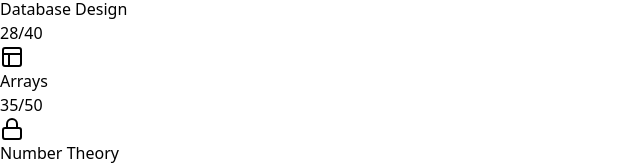
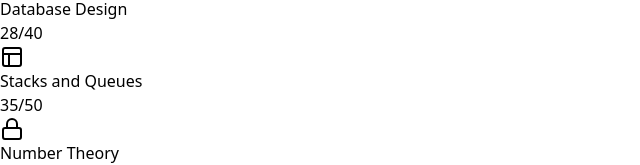
Before and after one commit to Amaanx6/Edu-Play, a React (Vite) app in the folder Frontend/: page /dashboard in a window 1280 px wide. Shown: the part 1115-1280 px from the top of the page, without its empty margins (0-640 px from the left). Built offline with nearby package versions, Linux system fonts and the light colour scheme.

Commit message:
typo in stats

```diff
--- a/Frontend/src/components/Dashboard/StatsCard.tsx
+++ b/Frontend/src/components/Dashboard/StatsCard.tsx
@@ -56,7 +56,7 @@ const leaderboardData = [
 const categoryStats = [
   { category: 'Arrays & Strings', icon: Brackets, solved: 45, total: 60, color: 'text-blue-400' },
   { category: 'Database Design', icon: Database, solved: 28, total: 40, color: 'text-purple-400' },
-  { category: 'Arrays', icon: Layout, solved: 35, total: 50, color: 'text-green-400' },
+  { category: 'Stacks and Queues', icon: Layout, solved: 35, total: 50, color: 'text-green-400' },
   { category: 'Number Theory', icon: Lock, solved: 20, total: 30, color: 'text-red-400' },
 ];
 
```
